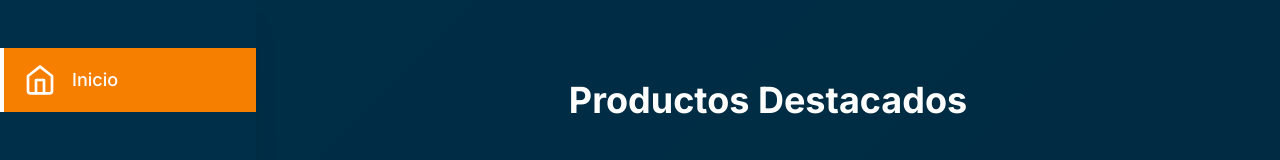
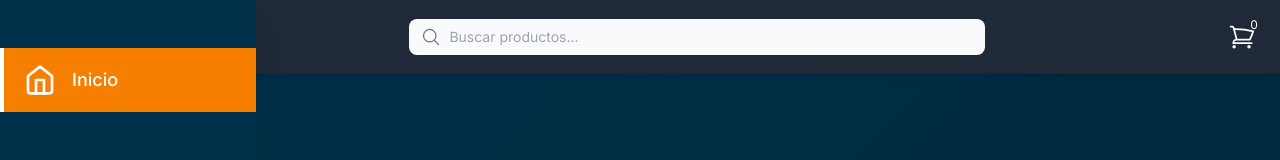
Before and after one commit to hernancolliard/tienda-online, a Next.js app: page / in a window 1280 px wide. Shown: the top 160 px of the page. Built offline with nearby package versions, Linux system fonts and the light colour scheme; no server answers; the database is empty.

Commit message:
feat: Add fixed header with logo, search, and cart

```diff
--- a/src/app/layout.tsx
+++ b/src/app/layout.tsx
@@ -3,6 +3,7 @@ import { Inter } from 'next/font/google'
 import './globals.css'
 import Footer from '@/components/Footer';
 import Sidebar from '@/components/Sidebar';
+import Header from '@/components/Header';
 import Providers from './providers';
 
 const inter = Inter({ subsets: ['latin'] })
@@ -21,8 +22,9 @@ export default function RootLayout({
     <html lang="en">
       <body className={inter.className}>
         <Providers>
+          <Header />
           <Sidebar />
-          <div className="main-content transition-all duration-300">
+          <div className="main-content transition-all duration-300 pt-20">
             <main className="flex-grow min-h-screen p-8">
               {children}
             </main>
--- /dev/null
+++ b/src/components/Header.tsx
@@ -0,0 +1,51 @@
+'use client';
+
+import Image from 'next/image';
+import Link from 'next/link';
+import { MagnifyingGlassIcon, ShoppingCartIcon } from '@heroicons/react/24/outline';
+
+export default function Header() {
+  return (
+    <header className="bg-gray-800 text-white shadow-md fixed top-0 left-0 right-0 z-30">
+      <div className="container mx-auto px-4 py-3 flex justify-between items-center">
+        {/* Left: Logo */}
+        <div className="flex-shrink-0">
+          <Link href="/" className="flex items-center">
+            <Image
+              src="/chipichipi.jpg"
+              alt="Chipichipi Logo"
+              width={50}
+              height={50}
+              className="rounded-full"
+            />
+            <span className="ml-3 text-xl font-semibold">Chipichipi</span>
+          </Link>
+        </div>
+
+        {/* Center: Search Bar */}
+        <div className="flex-grow max-w-xl mx-4">
+          <div className="relative">
+            <input
+              type="search"
+              placeholder="Buscar productos..."
+              className="w-full p-2 pl-10 text-sm text-gray-900 rounded-lg bg-gray-50 focus:ring-blue-500 focus:border-blue-500"
+            />
+            <div className="absolute inset-y-0 left-0 flex items-center pl-3 pointer-events-none">
+              <MagnifyingGlassIcon className="h-5 w-5 text-gray-500" />
+            </div>
+          </div>
+        </div>
+
+        {/* Right: Cart */}
+        <div className="flex-shrink-0">
+          <button className="relative p-2 rounded-full hover:bg-gray-700">
+            <ShoppingCartIcon className="h-7 w-7" />
+            <span className="absolute top-0 right-0 block h-5 w-5 rounded-full bg-red-600 text-white text-xs flex items-center justify-center">
+              0
+            </span>
+          </button>
+        </div>
+      </div>
+    </header>
+  );
+}
```
Also changed, not shown: public/chipichipi.jpg (added).
